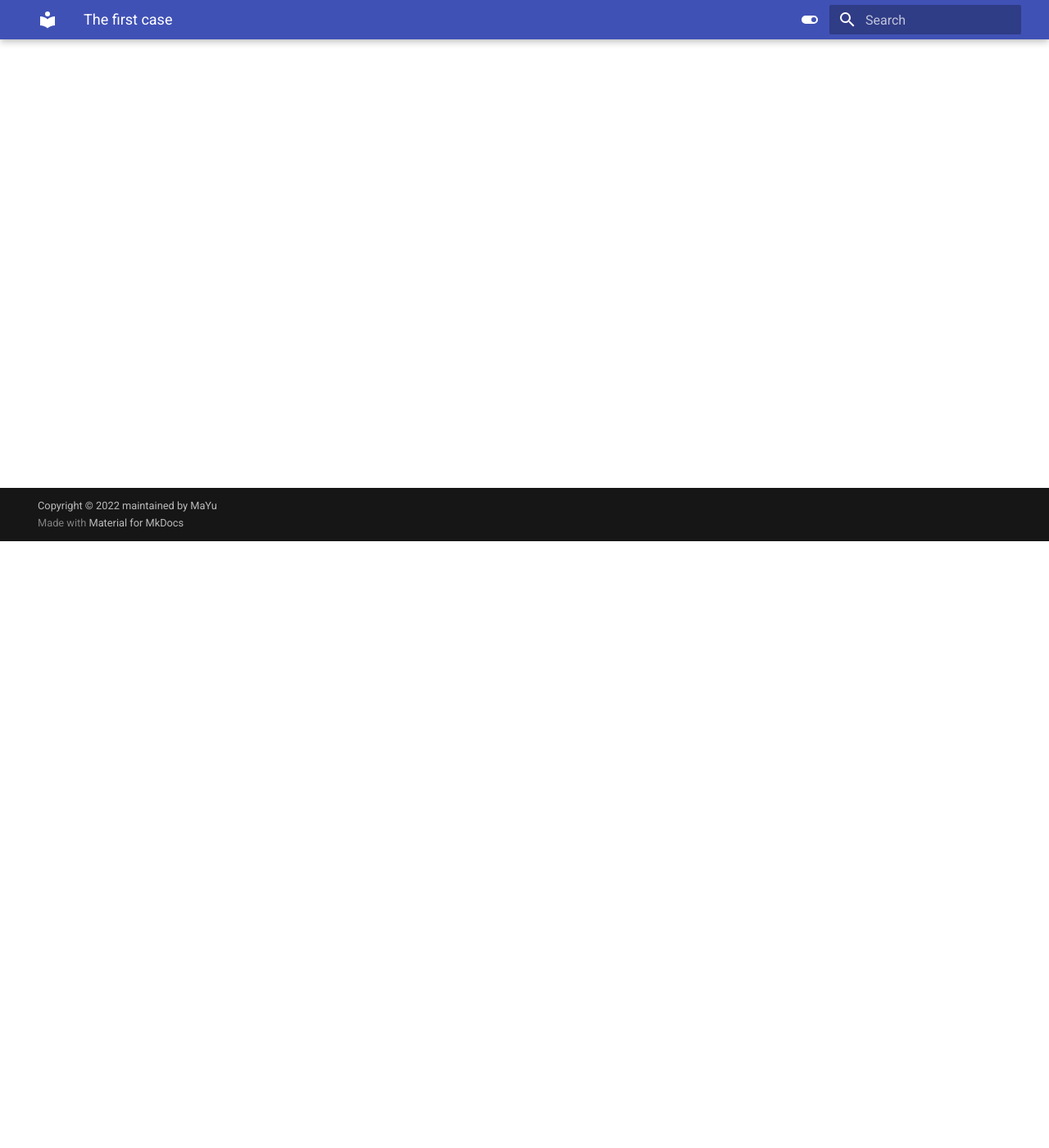
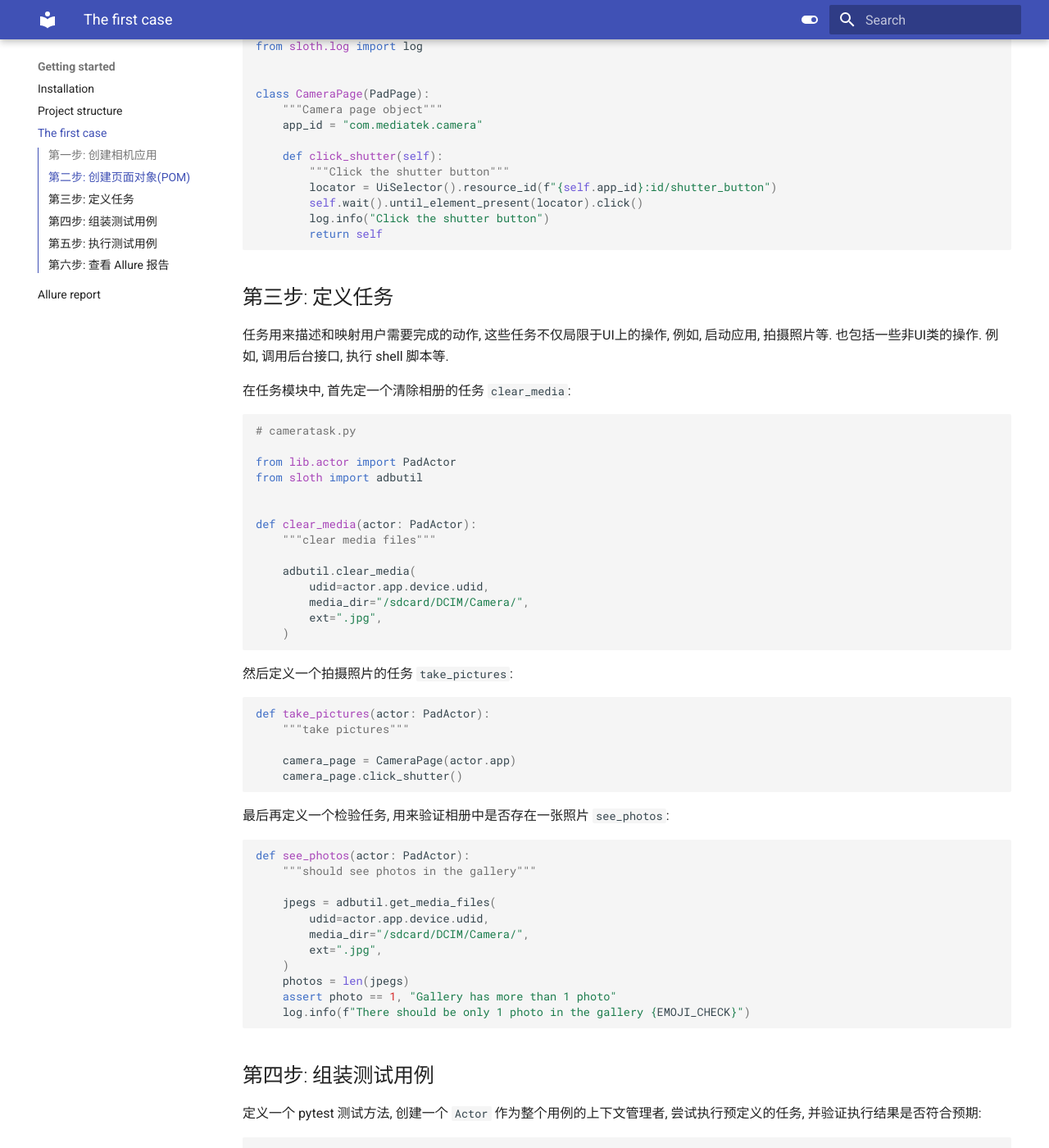
Before and after one commit to ice7mayu/sloth-doc, an MkDocs documentation site: the page built from docs/getting-started/the-first-case.md, in a window 1280 px wide and 1400 px high, scrolled down 740 px. Shown: the whole window at 82% size. Built offline with MkDocs 1.6.1 and Material for MkDocs 9.7.7, drawn with Linux system fonts in a browser that asks for light colours; some of the changed text lies outside the part shown.

Commit message:
Add first case doc

````diff
--- a/cspell.json
+++ b/cspell.json
@@ -4,12 +4,15 @@
     "dictionaryDefinitions": [],
     "dictionaries": [],
     "words": [
+        "adbutil",
         "Appium",
+        "DCIM",
         "inlinehilite",
         "linenums",
         "mediatek",
         "pymdownx",
         "pyproject",
+        "sdcard",
         "udid"
     ],
     "ignoreWords": [],
--- a/docs/getting-started/the-first-case.md
+++ b/docs/getting-started/the-first-case.md
@@ -1 +1,130 @@
-# The first case
+# 编写第一条测试用例
+
+以测试系统相机为例来实现以下几个测试步骤:
+
+1. 清空系统相册
+2. 启动系统相机应用
+3. 点击拍摄按钮进行拍照
+4. 验证系统相册中有一张照片
+
+## 第一步: 创建相机应用
+
+首先创建一个 `CameraApp` 类型, 继承于 `PadApp` 类型, 来作为一个上下文管理器, 提供有关 Appium server 和设备相关的信息和数据:
+
+```python
+class CameraApp(PadApp):
+    name = "System Camera App"
+    app_package = "com.mediatek.camera"
+    app_activity = ".CameraLauncher"
+```
+
+## 第二步: 创建页面对象(POM)
+
+然后创建一个 `CameraPage` 类型, 用来封装对元素的定位和执行一些基础的动作, 例如: 点击事件等:
+
+```python
+from sloth.locator import UiSelector
+from sloth.log import log
+
+
+class CameraPage(PadPage):
+    """Camera page object"""
+    app_id = "com.mediatek.camera"
+
+    def click_shutter(self):
+        """Click the shutter button"""
+        locator = UiSelector().resource_id(f"{self.app_id}:id/shutter_button")
+        self.wait().until_element_present(locator).click()
+        log.info("Click the shutter button")
+        return self
+```
+
+## 第三步: 定义任务
+
+任务用来描述和映射用户需要完成的动作, 这些任务不仅局限于UI上的操作, 例如, 启动应用, 拍摄照片等.
+也包括一些非UI类的操作. 例如, 调用后台接口, 执行 shell 脚本等.
+
+在任务模块中, 首先定一个清除相册的任务 `clear_media`:
+
+```python
+# cameratask.py
+
+from lib.actor import PadActor
+from sloth import adbutil
+
+
+def clear_media(actor: PadActor):
+    """clear media files"""
+
+    adbutil.clear_media(
+        udid=actor.app.device.udid,
+        media_dir="/sdcard/DCIM/Camera/",
+        ext=".jpg",
+    )
+```
+
+然后定义一个拍摄照片的任务 `take_pictures`:
+
+```python
+def take_pictures(actor: PadActor):
+    """take pictures"""
+
+    camera_page = CameraPage(actor.app)
+    camera_page.click_shutter()
+```
+
+最后再定义一个检验任务, 用来验证相册中是否存在一张照片 `see_photos`:
+
+```python
+def see_photos(actor: PadActor):
+    """should see photos in the gallery"""
+
+    jpegs = adbutil.get_media_files(
+        udid=actor.app.device.udid,
+        media_dir="/sdcard/DCIM/Camera/",
+        ext=".jpg",
+    )
+    photos = len(jpegs)
+    assert photo == 1, "Gallery has more than 1 photo"
+    log.info(f"There should be only 1 photo in the gallery {EMOJI_CHECK}")
+```
+
+## 第四步: 组装测试用例
+
+定义一个 pytest 测试方法, 创建一个 `Actor` 作为整个用例的上下文管理者, 尝试执行预定义的任务, 并验证执行结果是否符合预期:
+
+```python
+# test_camera.py
+
+from task import cameratask
+
+
+def test_take_pictures(camera_app):
+    loop = Benchmark(1, 100).value
+    log.info(f"Total execution: {loop}")
+
+    actor = PadActor(app=camera_app)
+    actor.attempt_to(
+        cameratask.clear_media,
+        executor(loop=loop, counter=counter)(cameratask.take_pictures),
+    )
+    actor.should(cameratask.see_photos)
+```
+
+## 第五步: 执行测试用例
+
+编写完测试用例后就可以使用 `pytest` 命令行工具来执行用例了:
+
+```shell
+pytest tests/test_camera.py
+```
+
+## 第六步: 查看 Allure 报告
+
+Sloth 框架已经集成了 Allure 报告, 可以直接使用 `allure serve` 命令行来查看报告:
+
+```shell
+allure serve
+```
+
+至此一条UI自动化测试用例就完成了.
````
